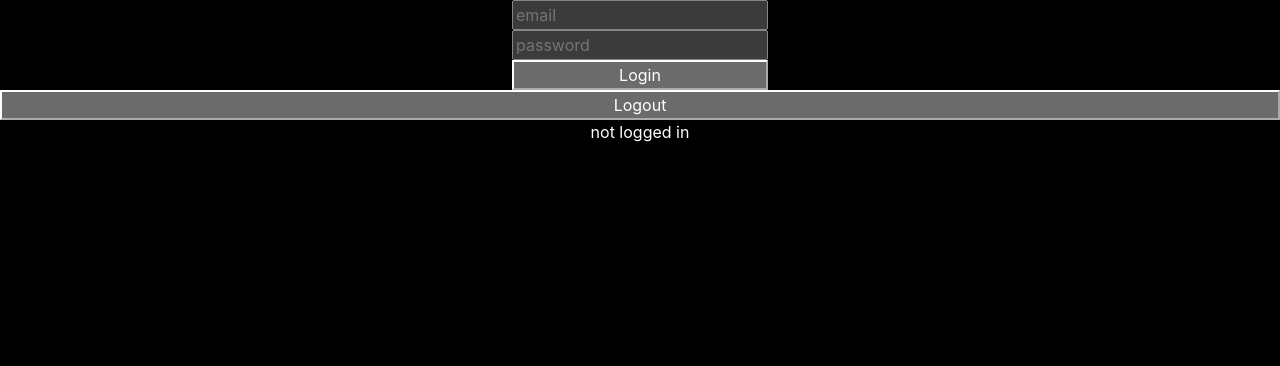
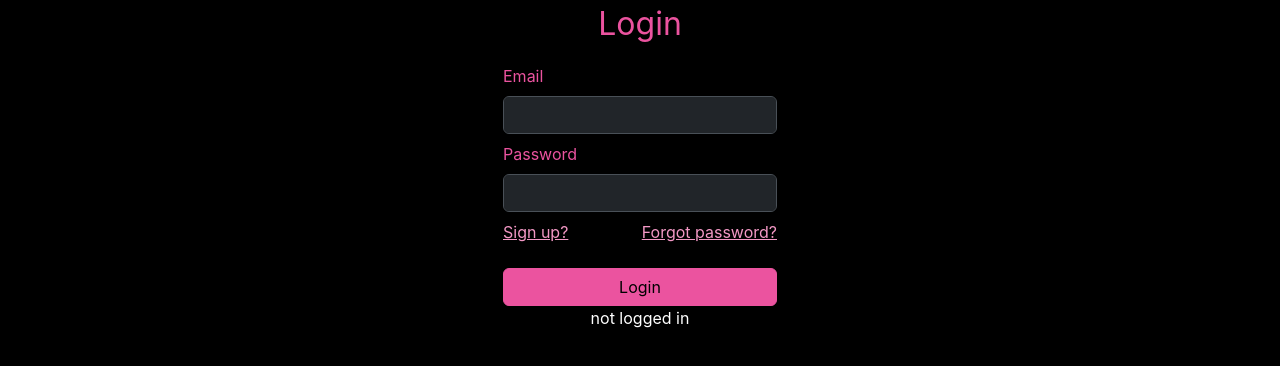
Before and after one commit to elektrolytmangel/2night, a React (Create React App) app in the folder web/: page /Login in a window 1280 px wide. Shown: the top 366 px of the page. Built offline with nearby package versions, Linux system fonts and the light colour scheme; no server answers.

Commit message:
Add user login and register flows

```diff
--- a/web/src/App.tsx
+++ b/web/src/App.tsx
@@ -3,6 +3,7 @@ import './App.css';
 import { Add } from './components/add/Add';
 import { Admin } from './components/admin/Admin';
 import { Login } from './components/login/Login';
+import { PasswordForgot } from './components/password-forgot/PasswordForgot';
 import { Register } from './components/register/Register';
 import { WeeklyView } from './components/weekly-view/WeeklyView';
 
@@ -14,8 +15,9 @@ function App() {
           <Route path="/" element={<WeeklyView />} />
           <Route path="/Login" element={<Login />} />
           <Route path="/Register" element={<Register />} />
+          <Route path="/PasswordForgot" element={<PasswordForgot />} />
           <Route path="/admin" element={<Admin />} />
-          <Route path="/admin/add" element={<Add />} />
+          <Route path="/add" element={<Add />} />
         </Routes>
       </BrowserRouter>
     </div>
--- a/web/src/components/admin/Admin.tsx
+++ b/web/src/components/admin/Admin.tsx
@@ -1,15 +1,13 @@
-import { Link } from "react-router-dom";
-import { List } from "./list/List";
-import { useTranslation } from "react-i18next";
+import { Link } from 'react-router-dom';
+import { UserList } from './user-list/UserList';
+import { useTranslation } from 'react-i18next';
 
 export const Admin = () => {
   const { t } = useTranslation();
   return (
-    <div>
-      <List />
-      <Link to="/admin/add" className="btn btn-primary">
-        {t("add")}
-      </Link>
+    <div style={{ display: 'flex', flexDirection: 'column', margin: 'auto', textAlign: 'center' }}>
+      <p className="fs-1 text-primary">{t('admin')}</p>
+      <UserList />
     </div>
   );
 };
--- a/web/src/components/admin/list/List.tsx
+++ /dev/null
@@ -1,7 +0,0 @@
-export const List = () => {
-  return (
-    <div>
-      <p>list</p>
-    </div>
-  );
-};
--- /dev/null
+++ b/web/src/components/admin/user-list/UserList.tsx
@@ -0,0 +1,42 @@
+import { User } from 'firebase/auth';
+import { useReducer } from 'react';
+
+type UserAction = {
+  type: string;
+  payload: any;
+};
+
+type State = {
+  resultsOnPage: number;
+  pageNumber: number;
+  pageUsers: User[];
+};
+
+const initialState: State = { resultsOnPage: 10, pageNumber: 1, pageUsers: [] };
+
+const reducer = (state: State, action: UserAction): State => {
+  switch (action.type) {
+    case 'SET_PAGE_NUMBER':
+      return {
+        ...state,
+        pageNumber: action.payload,
+      };
+    case 'SET_PAGE_USERS':
+      return {
+        ...state,
+        pageUsers: action.payload,
+      };
+    default:
+      return state;
+  }
+};
+
+export const UserList = () => {
+  const [state, dispatch] = useReducer(reducer, initialState);
+
+  return (
+    <div>
+      <p>list</p>
+    </div>
+  );
+};
--- a/web/src/components/form/text-field/TextField.tsx
+++ b/web/src/components/form/text-field/TextField.tsx
@@ -10,12 +10,12 @@ type Props = {
 
 export const TextField = (props: Props) => {
   return (
-    <>
+    <div>
       <label htmlFor={props.name} className="form-label text-primary ">
         {props.label}
       </label>
       <input type={props.type} id={props.name} {...props.register} className="form-control" />
       {props.errors[props.name] && <span>{props.errors[props.name].message}</span>}
-    </>
+    </div>
   );
 };
--- a/web/src/components/header/Header.tsx
+++ b/web/src/components/header/Header.tsx
@@ -1,28 +1,30 @@
-import { FaInstagram } from "react-icons/fa6";
-import {
-  getMondaFromWeekDay,
-  getSundayFromWeekDay,
-} from "../../services/date.service";
-import "./Header.css";
-import { DateTime } from "luxon";
+import { FaInstagram } from 'react-icons/fa6';
+import { getMondaFromWeekDay, getSundayFromWeekDay } from '../../services/date.service';
+import './Header.css';
+import { DateTime } from 'luxon';
+import { Link } from 'react-router-dom';
+import { useTranslation } from 'react-i18next';
 
 type Props = {
   dayInWeek: Date;
 };
 
 export const Header = (props: Props) => {
+  const { t } = useTranslation();
   const monday = DateTime.fromJSDate(getMondaFromWeekDay(props.dayInWeek));
   const sunday = DateTime.fromJSDate(getSundayFromWeekDay(props.dayInWeek));
 
   return (
     <div className="w-100 d-flex gap-1 mb-3 d-flex align-items-center justify-content-between">
       <p className="basic-text">
-        {monday.toFormat('dd.MM.yyyy')} -{" "}
-        {sunday.toFormat('dd.MM.yyyy')}
+        {monday.toFormat('dd.MM.yyyy')} - {sunday.toFormat('dd.MM.yyyy')}
       </p>
-      <a href="https://www.instagram.com/2night.ch/" target="__blank">
-        <FaInstagram color="#eb539f" size={"2rem"} />
-      </a>
+      <div style={{ display: 'flex', gap: '1rem' }}>
+        <a href="https://www.instagram.com/2night.ch/" target="__blank">
+          <FaInstagram color="#eb539f" size={'2rem'} />
+        </a>
+        <Link to={'/login'}>{t('login')}</Link>
+      </div>
     </div>
   );
 };
--- a/web/src/components/login/Login.tsx
+++ b/web/src/components/login/Login.tsx
@@ -1,6 +1,10 @@
 import { signInWithEmailAndPassword } from 'firebase/auth';
 import { useForm } from 'react-hook-form';
 import { auth } from '../../services/firebase.service';
+import { TextField } from '../form/text-field/TextField';
+import { useTranslation } from 'react-i18next';
+import { Link, useNavigate } from 'react-router-dom';
+import { useEffect } from 'react';
 
 type UserLogin = {
   email: string;
@@ -8,31 +12,71 @@ type UserLogin = {
 };
 
 export const Login = () => {
-  const { handleSubmit, register } = useForm<UserLogin>();
+  const { t } = useTranslation();
+  const navigate = useNavigate();
+  const {
+    handleSubmit,
+    register,
+    formState: { errors },
+  } = useForm<UserLogin>();
 
   const handleLogin = (data: UserLogin) => {
     const { email, password } = data;
     signInWithEmailAndPassword(auth, email, password)
-      .then((userCredential) => {
-        console.log(userCredential.user);
+      .then((userCredentials) => {
+        // todo: navigate to admin or add depending on user logged in
+        console.log(userCredentials.user.metadata);
+        navigate('/admin');
       })
       .catch((error) => {
         console.log(error);
       });
   };
 
+  useEffect(() => {
+    const init = async () => {
+      await auth.authStateReady();
+      if (auth.currentUser) {
+        // todo: navigate to admin or add depending on user logged in
+        navigate('/admin');
+      }
+    };
+    init();
+  }, [navigate]);
+
   return (
-    <div style={{ display: 'flex', flexDirection: 'column', margin: 'auto' }}>
-      <div id="firebaseui-auth-container"></div>
+    <div style={{ display: 'flex', flexDirection: 'column', margin: 'auto', textAlign: 'center' }}>
+      <p className="fs-2 text-primary">{t('login')}</p>
       <form
         onSubmit={handleSubmit((data) => handleLogin(data))}
-        style={{ display: 'flex', flexDirection: 'column', margin: 'auto' }}
+        style={{ display: 'flex', flexDirection: 'column', margin: 'auto', textAlign: 'start', gap: '0.5rem' }}
       >
-        <input placeholder="email" type="email" {...register('email', { required: true })} />
-        <input placeholder="password" type="password" {...register('password', { required: true })} />
-        <button type="submit">Login</button>
+        <TextField
+          label={t('email')}
+          name="email"
+          type="email"
+          register={register('email', { required: true })}
+          errors={errors}
+        />
+        <TextField
+          label={t('password')}
+          name="password"
+          type="password"
+          register={register('password', { required: true })}
+          errors={errors}
+        />
+        <div style={{ display: 'flex', justifyContent: 'space-between' }}>
+          <Link to={'/register'} className="fs-6">
+            {t('sign_up_question')}
+          </Link>
+          <Link to={'/passwordforgot'} className="fs-6">
+            {t('forgot_password')}
+          </Link>
+        </div>
+        <button className="btn btn-primary mt-3" type="submit">
+          {t('login')}
+        </button>
       </form>
-      <button onClick={() => auth.signOut()}>Logout</button>
       <p style={{ textAlign: 'center', color: 'white' }}>
         {(auth.currentUser?.displayName || auth.currentUser?.email) ?? 'not logged in'}
       </p>
--- /dev/null
+++ b/web/src/components/password-forgot/PasswordForgot.tsx
@@ -0,0 +1,44 @@
+import { useTranslation } from 'react-i18next';
+import { TextField } from '../form/text-field/TextField';
+import { useForm } from 'react-hook-form';
+import { sendPasswordResetEmail } from 'firebase/auth';
+import { auth } from '../../services/firebase.service';
+import { useNavigate } from 'react-router-dom';
+
+type ForgotPassword = {
+  email: string;
+};
+
+export const PasswordForgot = () => {
+  const { t } = useTranslation();
+  const navigate = useNavigate();
+  const {
+    handleSubmit,
+    register,
+    formState: { errors },
+  } = useForm<ForgotPassword>();
+
+  const onHandleSubmit = (data: ForgotPassword) => {
+    sendPasswordResetEmail(auth, data.email);
+    navigate('/');
+  };
+
+  return (
+    <div style={{ display: 'flex', flexDirection: 'column', margin: 'auto', textAlign: 'center' }}>
+      <p className="fs-2 text-primary">{t('send_password_reset_email')}</p>
+      <form
+        onSubmit={handleSubmit((data) => onHandleSubmit(data))}
+        style={{ display: 'flex', flexDirection: 'column', margin: 'auto', textAlign: 'start', gap: '0.5rem' }}
+      >
+        <TextField
+          label={t('email') + ' *'}
+          name="email"
+          type="email"
+          register={register('email', { required: true })}
+          errors={errors}
+        />
+        <button className="btn btn-primary mt-3">{t('send_password_reset_email')}</button>
+      </form>
+    </div>
+  );
+};
--- a/web/src/i18n/i18n.ts
+++ b/web/src/i18n/i18n.ts
@@ -1,6 +1,6 @@
-import i18n from "i18next";
-import LanguageDetector from "i18next-browser-languagedetector";
-import { initReactI18next } from "react-i18next";
+import i18n from 'i18next';
+import LanguageDetector from 'i18next-browser-languagedetector';
+import { initReactI18next } from 'react-i18next';
 
 i18n
   // detect user language
@@ -12,16 +12,26 @@ i18n
   // for all options read: https://www.i18next.com/overview/configuration-options
   .init({
     debug: true,
-    fallbackLng: "en",
+    fallbackLng: 'en',
     interpolation: {
       escapeValue: false, // not needed for react as it escapes by default
     },
     resources: {
       en: {
         translation: {
-          without_warranty: "Infos without warranty, see ya in the club",
-          uups: "Uups, something went wrong :(. Party probably already started",
-          seems_calm_week: "Recovery time, nothing is going on this week yet",
+          without_warranty: 'Infos without warranty, see ya in the club',
+          uups: 'Uups, something went wrong :(. Party probably already started',
+          seems_calm_week: 'Recovery time, nothing is going on this week yet',
+          email: 'Email',
+          password: 'Password',
+          repeat_password: 'Repeat password',
+          reset_password: 'Reset password',
+          login: 'Login',
+          send_password_reset_email: 'Send password reset email',
+          sign_up: 'Sign up',
+          sign_up_question: 'Sign up?',
+          forgot_password: 'Forgot password?',
+          name: 'Name',
         },
       },
       de: {
```
Also changed, not shown: web/src/components/logout/Logout.tsx (added, +17 -0 lines), web/src/components/register/Register.tsx (+8 -5 lines).
